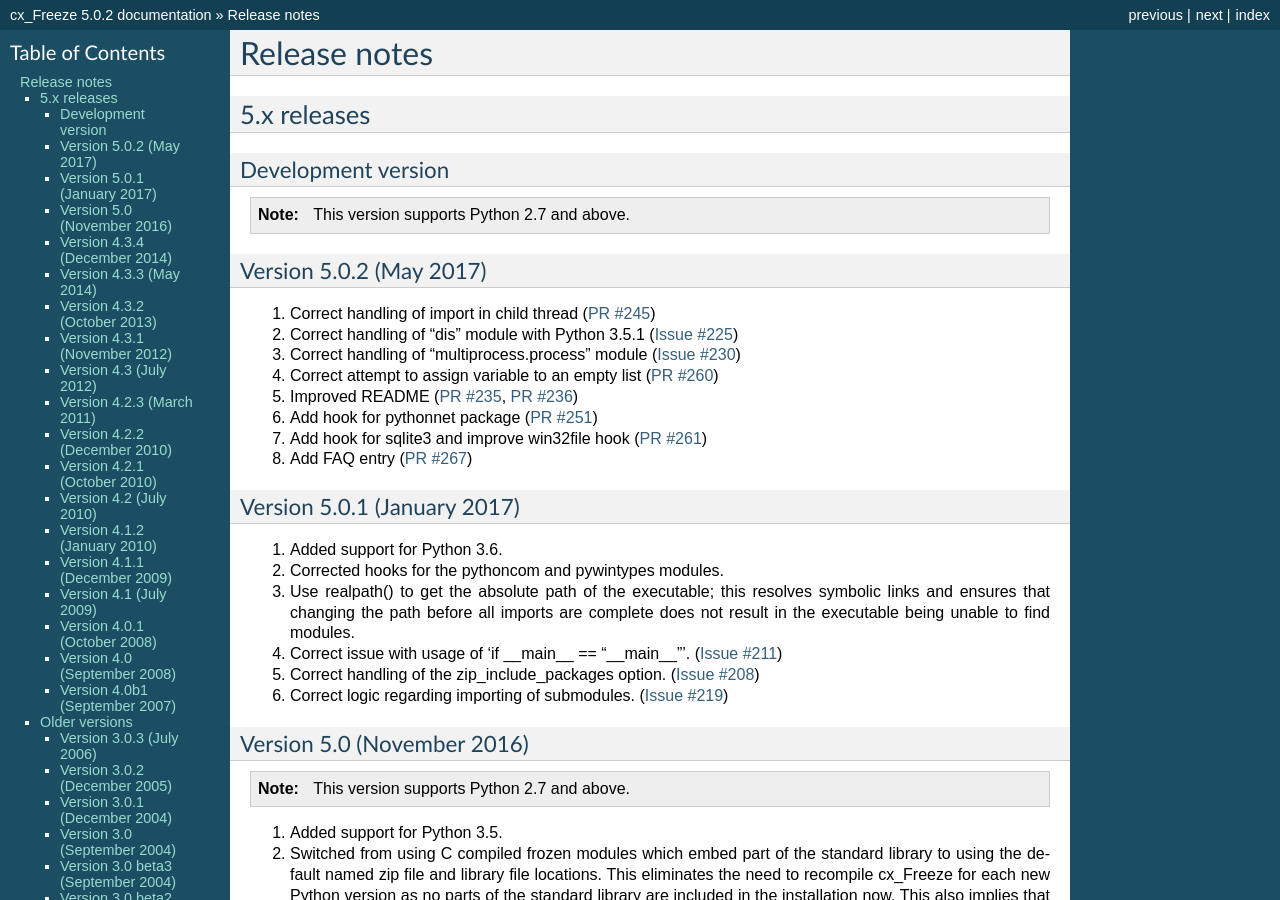
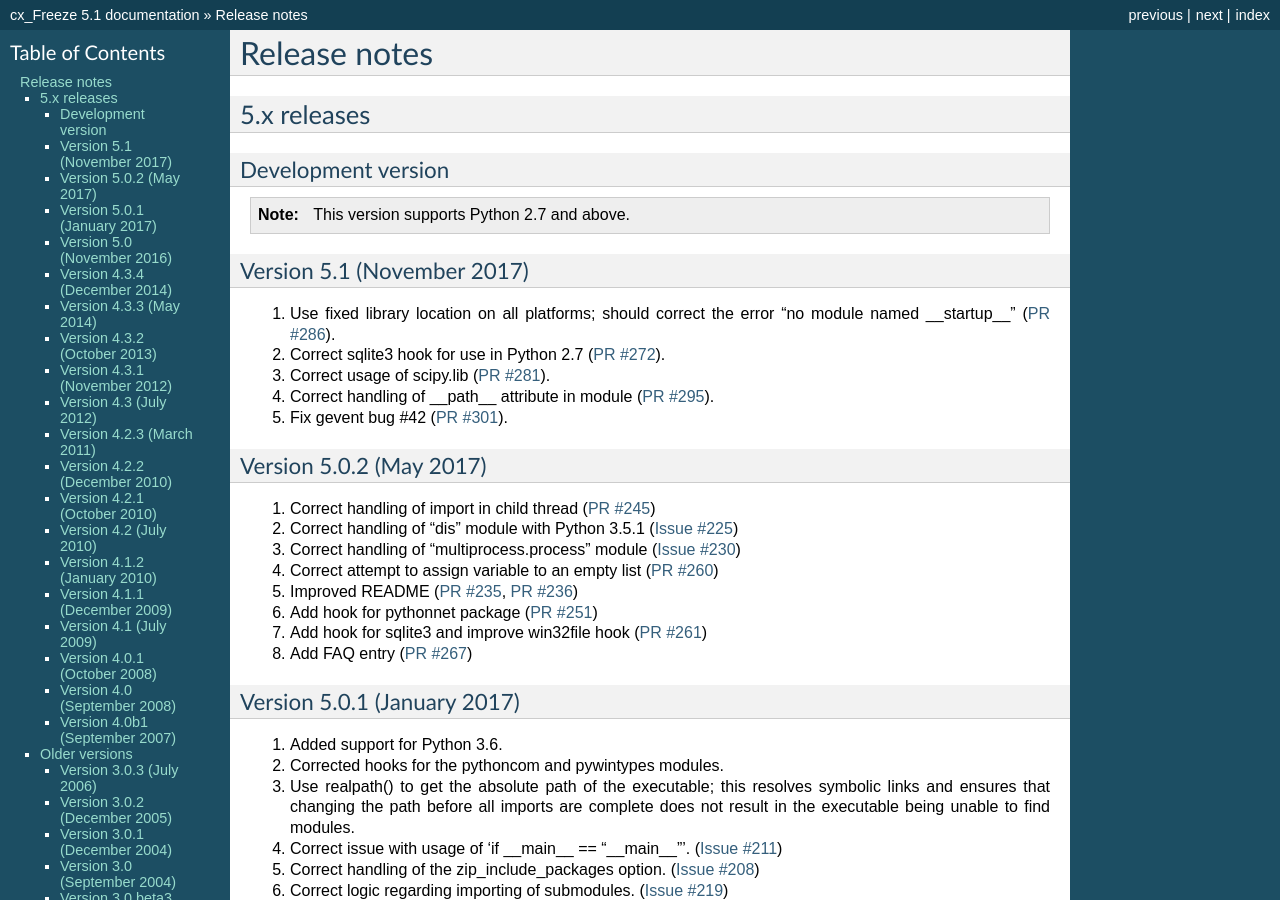
Before and after one commit to marcelotduarte/cx_Freeze, a Sphinx documentation site: the page built from doc/releasenotes.rst, in a window 1280 px wide and 900 px high. Built offline with Sphinx 7.4.7, drawn with Linux system fonts in a browser that asks for light colours; pages that are not in the unit, such as notebooks, are missing from menus; some of the changed text lies outside the part shown.

Commit message:
Preparing to release cx_Freeze 5.1.

```diff
--- a/doc/conf.py
+++ b/doc/conf.py
@@ -48,9 +48,9 @@
 # built documents.
 #
 # The short X.Y version.
-version = '5.0'
+version = '5.1'
 # The full version, including alpha/beta/rc tags.
-release = '5.0.2'
+release = '5.1'
 
 # The language for content autogenerated by Sphinx. Refer to documentation
 # for a list of supported languages.
--- a/doc/license.rst
+++ b/doc/license.rst
@@ -10,8 +10,8 @@
 NOTE: this license is derived from the Python Software Foundation License
 which can be found at http://www.python.org/psf/license
 
-License for cx_Freeze 5.0.2
----------------------------
+License for cx_Freeze 5.1
+-------------------------
 
 1. This LICENSE AGREEMENT is between the copyright holders and the Individual
    or Organization ("Licensee") accessing and otherwise using cx_Freeze
--- a/doc/releasenotes.rst
+++ b/doc/releasenotes.rst
@@ -9,6 +9,24 @@
 -------------------
 
 .. note:: This version supports Python 2.7 and above.
+
+Version 5.1 (November 2017)
+---------------------------
+
+#) Use fixed library location on all platforms; should correct the error
+   "no module named __startup__" (`PR #286`_).
+#) Correct sqlite3 hook for use in Python 2.7 (`PR #272`_).
+#) Correct usage of scipy.lib (`PR #281`_).
+#) Correct handling of __path__ attribute in module (`PR #295`_).
+#) Fix gevent bug #42 (`PR #301`_).
+
+
+.. _PR #272: https://github.com/anthony-tuininga/cx_Freeze/pull/272
+.. _PR #281: https://github.com/anthony-tuininga/cx_Freeze/pull/281
+.. _PR #286: https://github.com/anthony-tuininga/cx_Freeze/pull/286
+.. _PR #295: https://github.com/anthony-tuininga/cx_Freeze/pull/295
+.. _PR #301: https://github.com/anthony-tuininga/cx_Freeze/pull/301
+
 
 Version 5.0.2 (May 2017)
 ------------------------
--- a/setup.py
+++ b/setup.py
@@ -197,7 +197,7 @@
 setup(name = "cx_Freeze",
         description = "create standalone executables from Python scripts",
         long_description = "create standalone executables from Python scripts",
-        version = "5.0.2",
+        version = "5.1",
         cmdclass = commandClasses,
         options = options,
         ext_modules = extensions,
```
